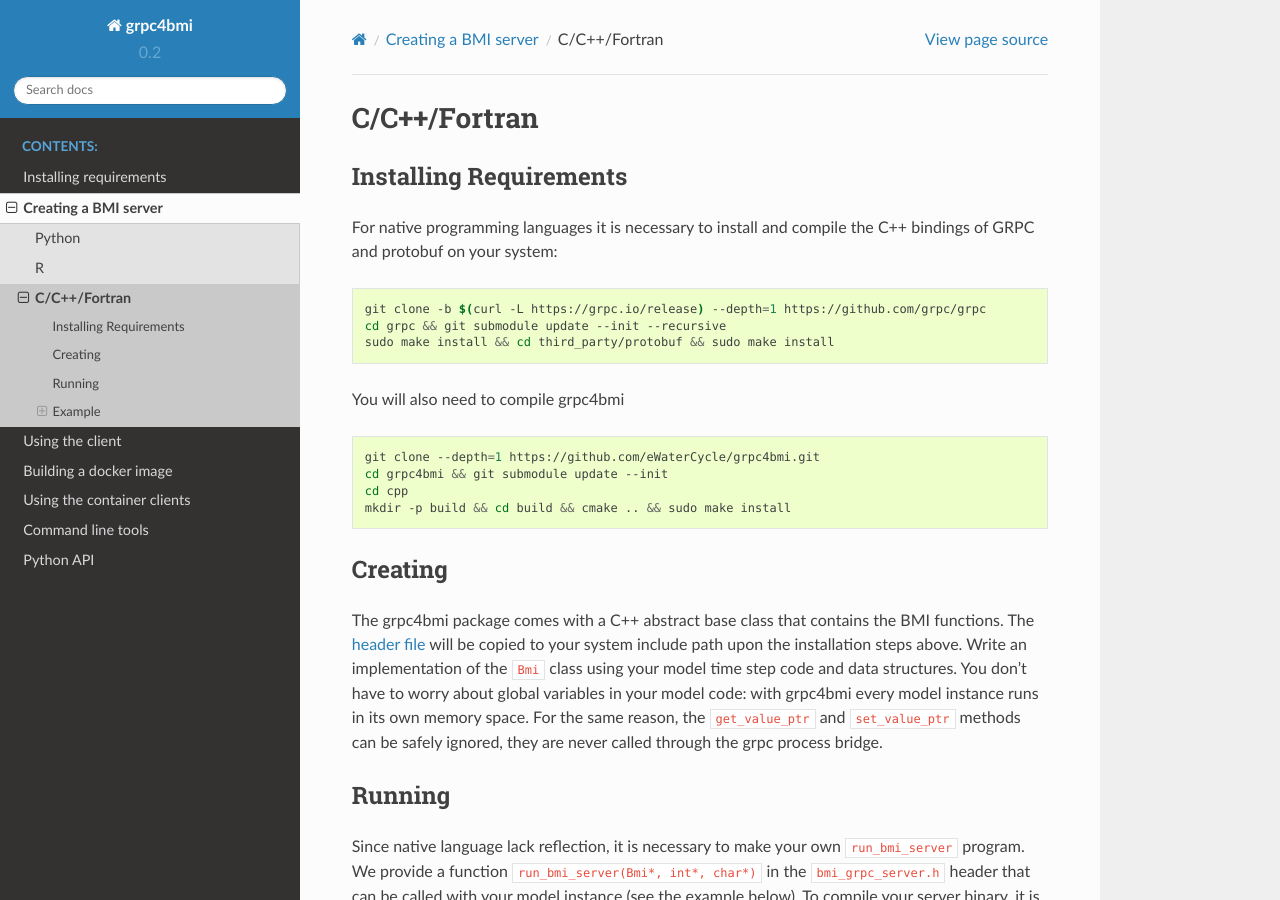
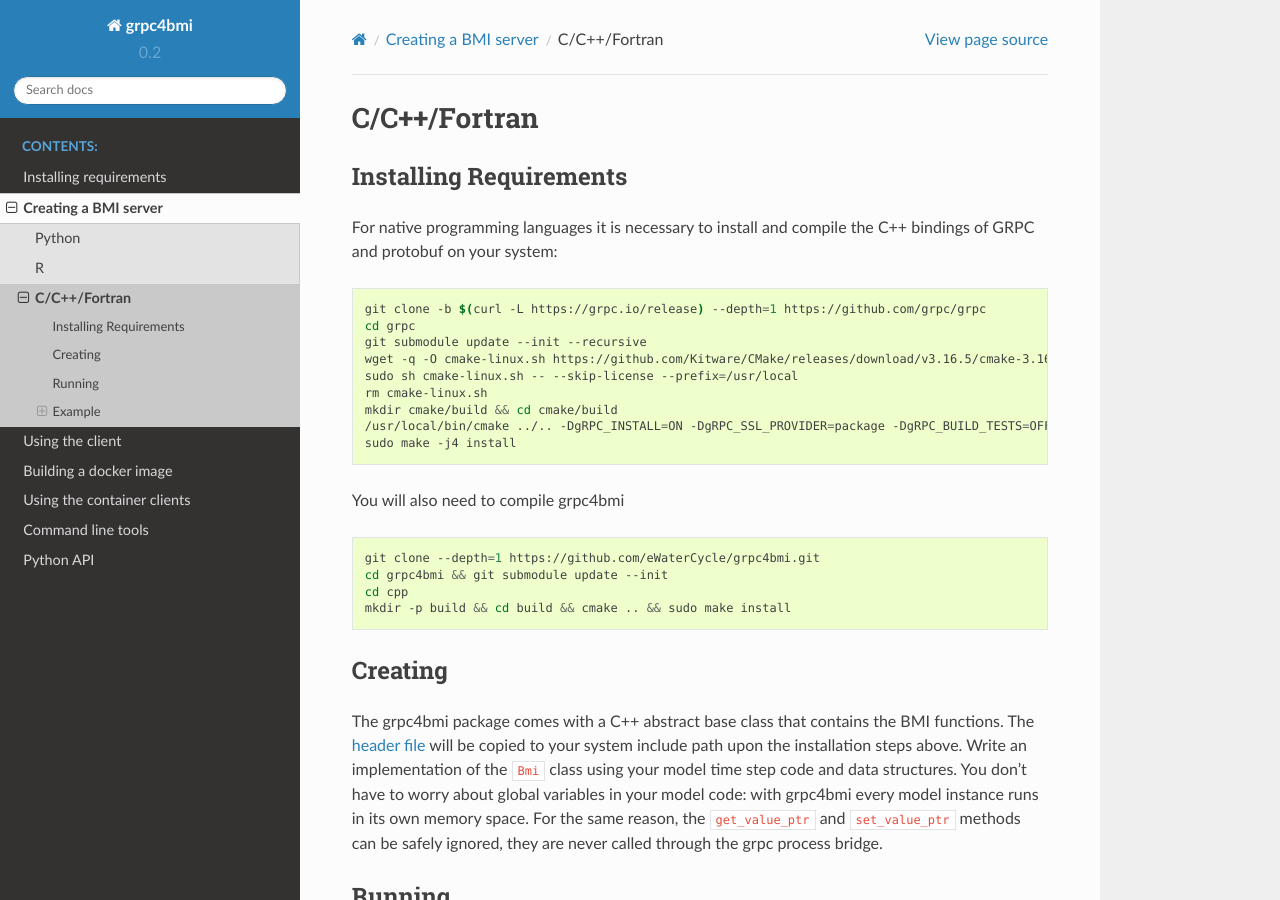
Before and after one commit to eWaterCycle/grpc4bmi, a Sphinx documentation site: the page built from docs/server/Cpp.rst, in a window 1280 px wide and 900 px high. Built offline with Sphinx 7.4.7 and the Read the Docs theme 2.0.0, drawn with Linux system fonts in a browser that asks for light colours.

Commit message:
Grpc install instructions changed from make to cmake
As make was deprecated, see https://github.com/grpc/grpc/blob/master/BUILDING.md#building-with-make-on-unix-systems-deprecated

```diff
--- a/docs/server/Cpp.rst
+++ b/docs/server/Cpp.rst
@@ -10,8 +10,14 @@ For native programming languages it is necessary to install and compile the C++
 .. code-block:: sh
 
     git clone -b $(curl -L https://grpc.io/release) --depth=1 https://github.com/grpc/grpc
-    cd grpc && git submodule update --init --recursive
-    sudo make install && cd third_party/protobuf && sudo make install
+    cd grpc
+    git submodule update --init --recursive
+    wget -q -O cmake-linux.sh https://github.com/Kitware/CMake/releases/download/v3.16.5/cmake-3.16.5-Linux-x86_64.sh
+    sudo sh cmake-linux.sh -- --skip-license --prefix=/usr/local
+    rm cmake-linux.sh
+    mkdir cmake/build && cd cmake/build
+    /usr/local/bin/cmake ../.. -DgRPC_INSTALL=ON -DgRPC_SSL_PROVIDER=package -DgRPC_BUILD_TESTS=OFF
+    sudo make -j4 install
 
 You will also need to compile grpc4bmi
 
```
Also changed, not shown: .travis.yml.
